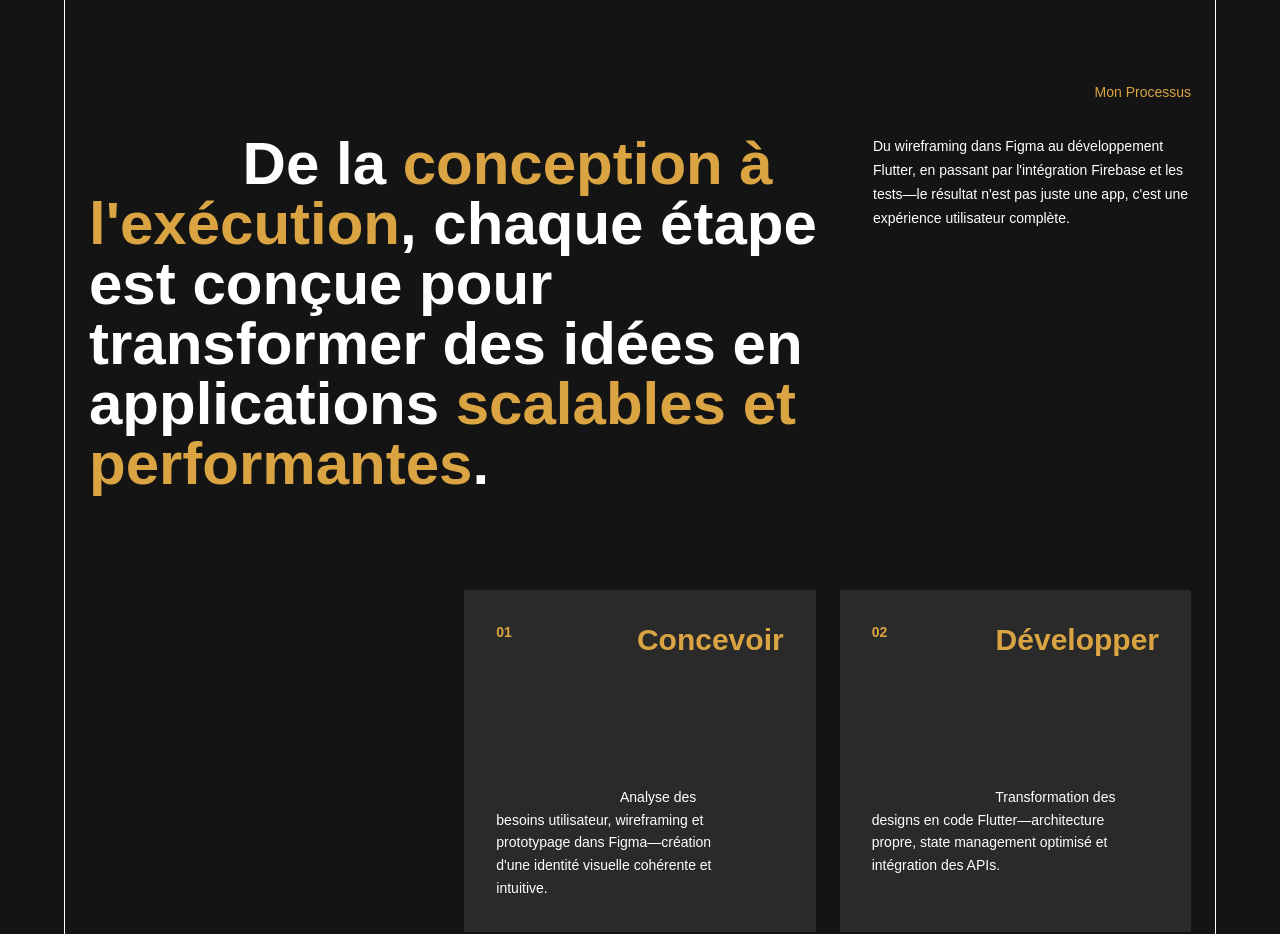
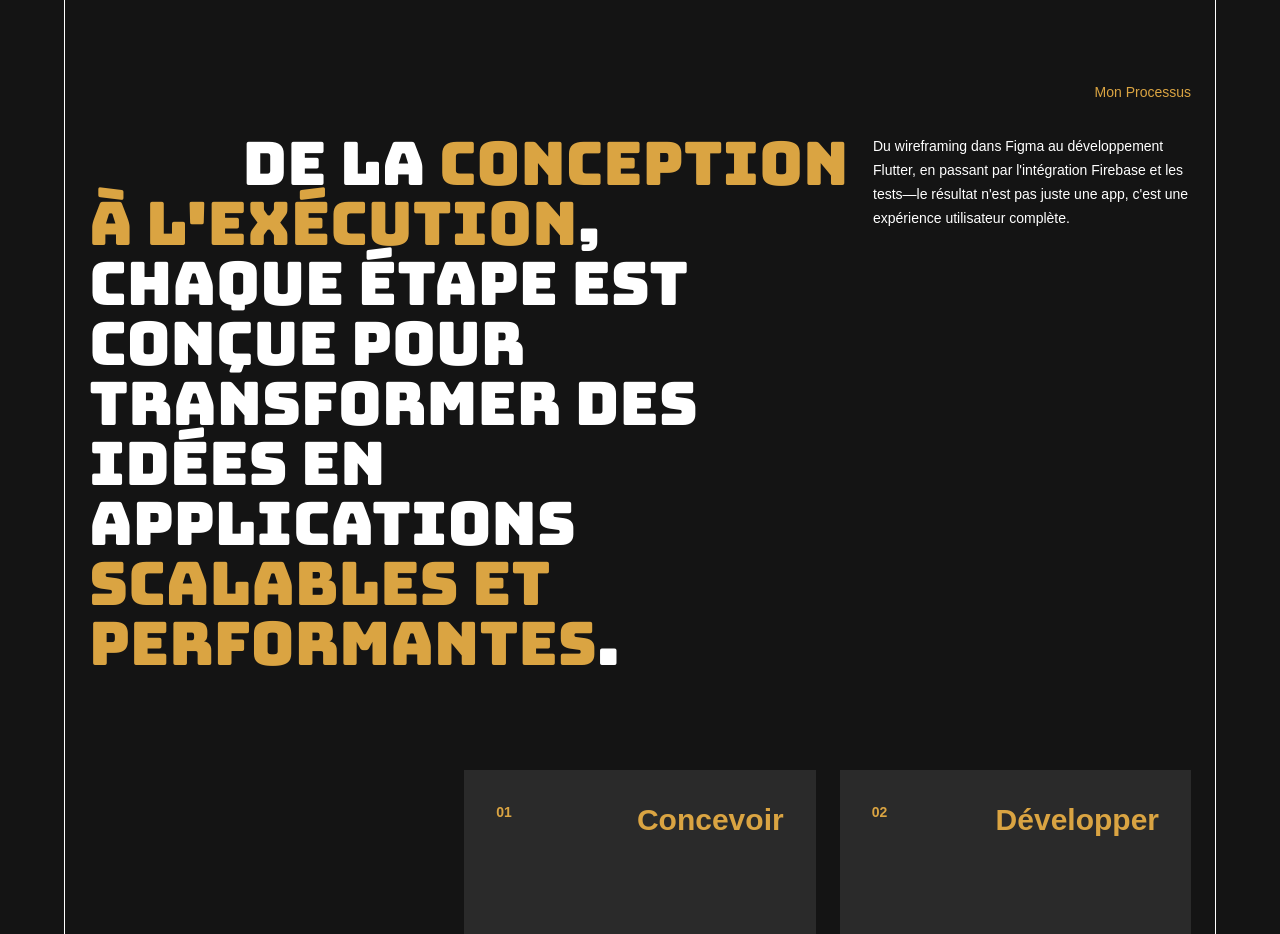
Before and after one commit to EmD-228/my-portfolio, a Vue app: page / in a window 1280 px wide. Shown: the part 3040-3974 px from the top of the page. Built offline with nearby package versions, Linux system fonts and the light colour scheme; some icons are missing; a web font is replaced by a local one.

Commit message:
ui: use font-display in ProcessSection
Apply Bungee font to large heading

```diff
--- a/src/components/ProcessSection.vue
+++ b/src/components/ProcessSection.vue
@@ -5,7 +5,7 @@
       <p class="text-primary-gold text-sm mb-4 text-end">{{ t(process.subtitle) }}</p>
       <div class="flex flex-col lg:flex-row justify-between lg:items-end gap-4 items-stretch">
         <h2
-          class="flex-2 text-start text-white text-2l sm:text-4xl lg:text-6xl  font-bold max-w-3xl mx-auto  indent-[20%]"
+          class="flex-2 text-start text-white text-2l sm:text-4xl lg:text-6xl  font-display max-w-3xl mx-auto  indent-[20%]"
           v-html="tHtml(process.title)"></h2>
         <div class="max-w-sm self-start">
 
```
